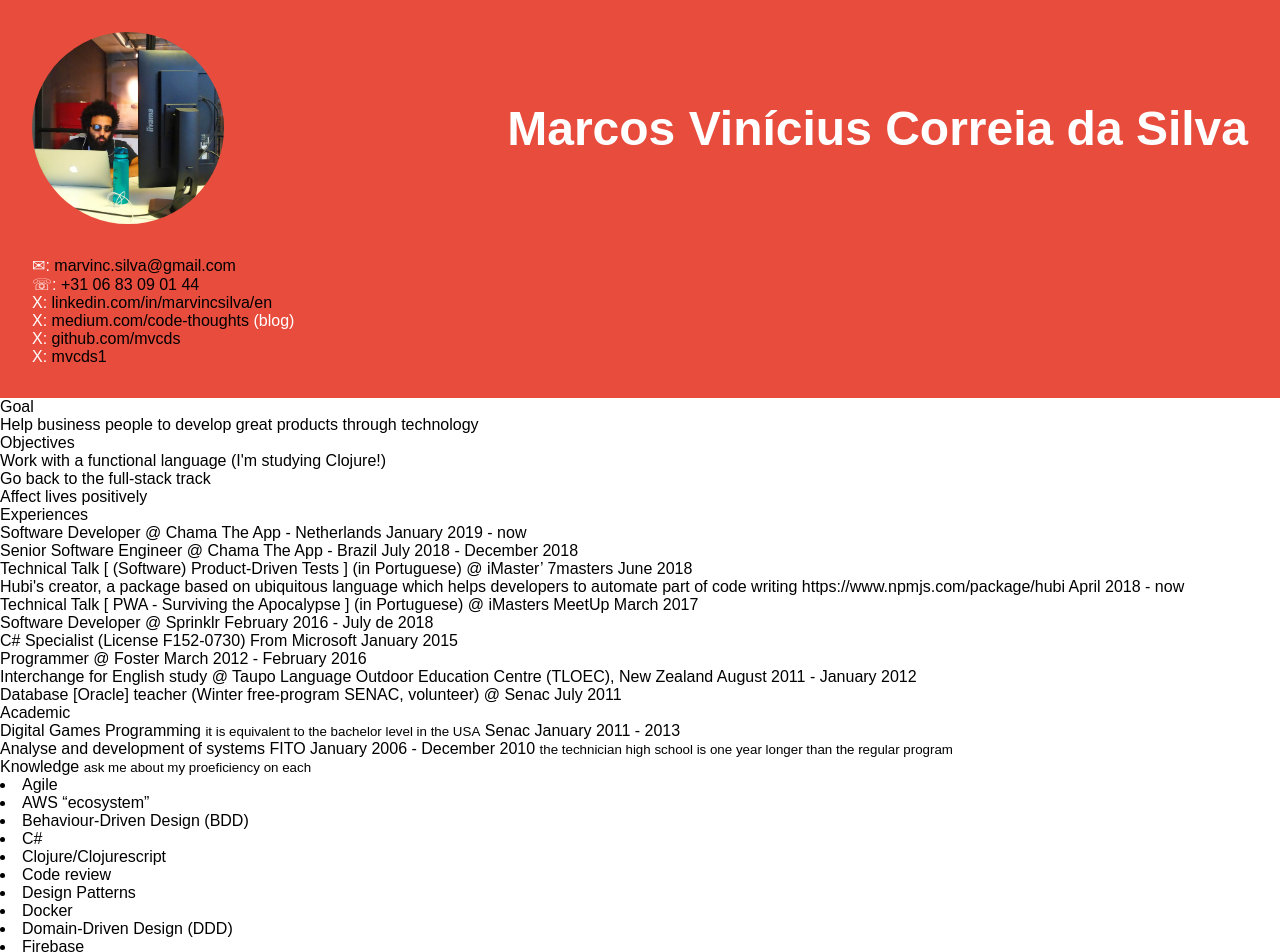
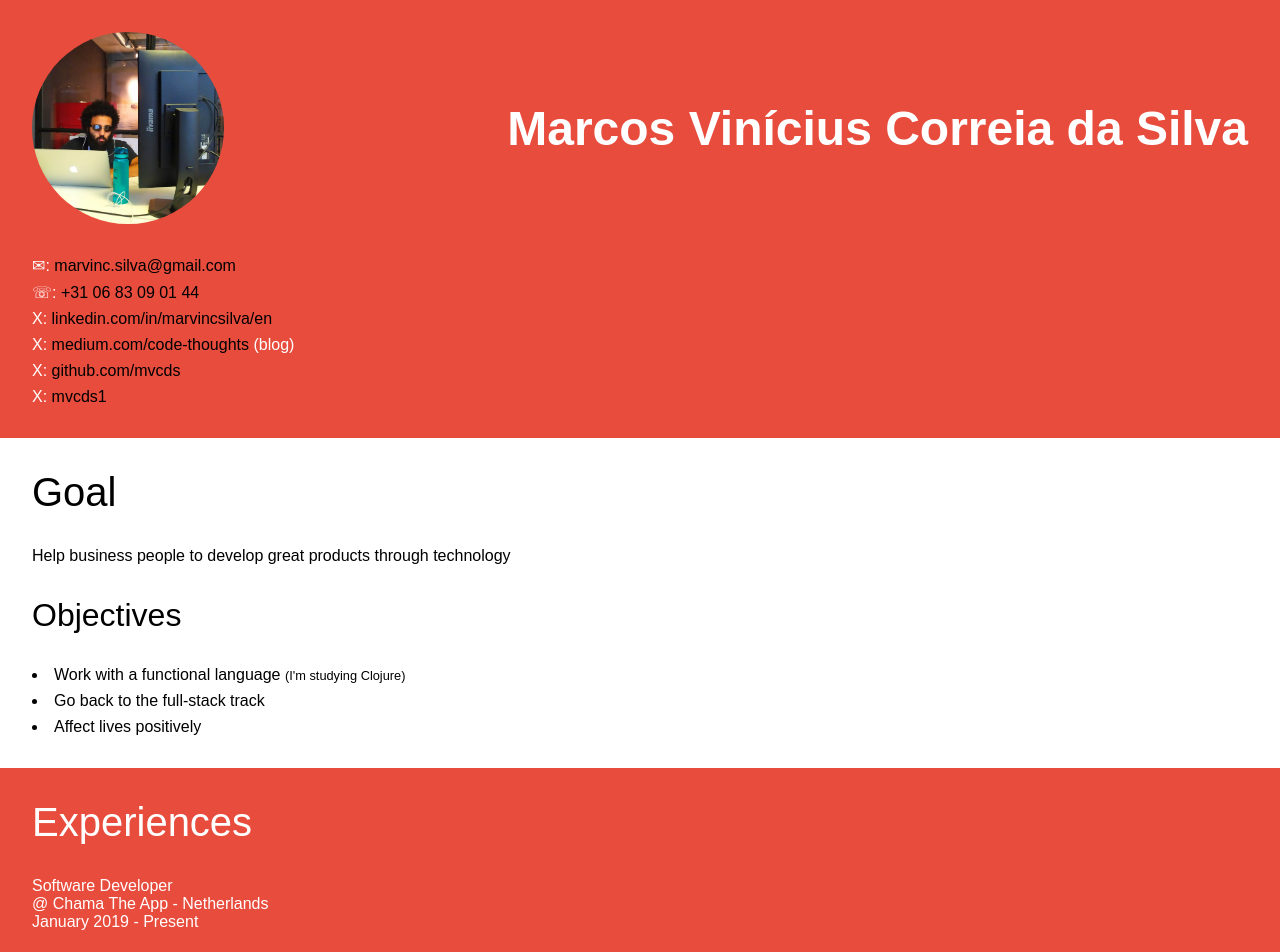
Before and after one commit to mvcds/mvcds.github.io, a plain HTML site: page index.html in a window 1280 px wide. Shown: the top 952 px of the page. Drawn offline with Linux system fonts and the light colour scheme.

Commit message:
improve spacing

```diff
--- a/assets/style/main.css
+++ b/assets/style/main.css
@@ -6,18 +6,35 @@ h1 {
   font-size: 3rem;
 }
 
+h2 {
+  font-size: 2.5rem;
+  margin-bottom: 2rem;
+}
+
+h3 {
+  font-size: 2rem;
+  margin: 2rem 0;
+}
+
 img {
   max-width: 100%;
 }
 
-.contact {
-  background-color: var(--main-color);
-  color: white;
+small {
+  font-size: .8rem;
+}
+
+li + li {
+  margin-top: 2rem;
+}
+
+.section {
   padding: 2rem;
 }
 
-.contact a, .not-a-link {
-  color: black;
+.section:nth-child(odd) {
+  background-color: var(--main-color);
+  color: white;
 }
 
 .profile {
@@ -37,7 +54,14 @@ img {
   border-radius: 100%;
 }
 
-.profile__picture--matrix {
-/*   object-fit: none;
-  object-position: 30% 55%; */
+.link {
+  color: black;
 }
+
+.list--explicit {
+  list-style: disc inside;
+}
+
+.list--short li + li {
+  margin-top: .5rem;
+}
--- a/index.html
+++ b/index.html
@@ -9,104 +9,103 @@
   </head>
   <body>
     <main>
-      <header class="contact">
+      <header class="section">
         <div class="profile">
           <h1 class="profile__name">Marcos Vinícius Correia da Silva</h1>
-          <img src="./assets/img/matrix.jpg" class="profile__picture profile__picture--matrix"/>
+          <img src="./assets/img/matrix.jpg" class="profile__picture profile__picture--matrix" alt="I'm wearing cool glasses while using two monitors. It honestly seems like a scene from matrix if you ask me" title="Hello, World"/>
         </div>
-        <ul>
-          <li>✉: <a href="mailto:marvinc.silva@gmail.com?subject=CV">marvinc.silva@gmail.com</a></li>
-          <li>☏: <a href="tel:+31 06 83 09 01 44">+31 06 83 09 01 44</a></li>
-          <li>X: <a href="https://www.linkedin.com/in/marvincsilva/en" target="_blank">linkedin.com/in/marvincsilva/en</a></li>
-          <li>X: <a href="https://medium.com/code-thoughts" target="_blank">medium.com/code-thoughts</a> (blog)</li>
-          <li>X: <a href="https://github.com/mvcds" target="_blank">github.com/mvcds</a> </li>
-          <li>X: <span class="not-a-link">mvcds1</span></li>
+        <ul class="list--short">
+          <li>✉: <a class="link" href="mailto:marvinc.silva@gmail.com?subject=CV">marvinc.silva@gmail.com</a></li>
+          <li>☏: <a class="link" href="tel:+31 06 83 09 01 44">+31 06 83 09 01 44</a></li>
+          <li>X: <a class="link" href="https://www.linkedin.com/in/marvincsilva/en" target="_blank">linkedin.com/in/marvincsilva/en</a></li>
+          <li>X: <a class="link" href="https://medium.com/code-thoughts" target="_blank">medium.com/code-thoughts</a> (blog)</li>
+          <li>X: <a class="link" href="https://github.com/mvcds" target="_blank">github.com/mvcds</a> </li>
+          <li>X: <span class="link">mvcds1</span></li>
         </ul>
       </header>
-      <section>
+      <section class="section">
         <h2>Goal</h2>
-        <span>Help business people to develop great products through technology</span>
+        <p>Help business people to develop great products through technology</p>
         <h3>Objectives</h3>
-        <ul>
-          <li>Work with a functional language (I'm studying Clojure!)</li>
+        <ul class="list--short list--explicit">
+          <li>Work with a functional language <small>(I'm studying Clojure)</small></li></li>
           <li>Go back to the full-stack track</li>
           <li>Affect lives positively</li>
         </ul>
       </section>
-      <section>
+      <section class="section">
         <h2>Experiences</h2>
         <ul>
           <li>
-            Software Developer
-            @ Chama The App - Netherlands
-            January 2019 - now
+            Software Developer<br/>
+            @ Chama The App - Netherlands<br/>
+            January 2019 - Present
           </li>
           <li>
-            Senior Software Engineer
-            @ Chama The App - Brazil
+            Senior Software Engineer<br/>
+            @ Chama The App - Brazil<br/>
             July 2018 - December 2018
           </li>
           <li>
-            Technical Talk [ (Software) Product-Driven Tests ] (in Portuguese)
-            @ iMaster’ 7masters
+            Technical Talk [ (Software) Product-Driven Tests ] <small>(in Portuguese)</small><br/>
+            @ iMaster’ 7masters<br/>
             June 2018
           </li>
           <li>
-            Hubi's creator, a package based on ubiquitous language which helps developers to automate part of code writing
-            https://www.npmjs.com/package/hubi
-            April 2018 - now
+            Crete Hubi's <small>a package based on ubiquitous language which helps developers to automate part of code writing</small><br/>
+            https://www.npmjs.com/package/hubi<br/>
+            April 2018 - Present
           </li>
           <li>
-            Technical Talk [ PWA - Surviving the Apocalypse ] (in Portuguese)
-            @ iMasters MeetUp
+            Technical Talk [ PWA - Surviving the Apocalypse ] <small>(in Portuguese)</small><br/>
+            @ iMasters MeetUp<br/>
             March 2017
           </li>
           <li>
-            Software Developer
-            @ Sprinklr
+            Software Developer<br/>
+            @ Sprinklr<br/>
             February 2016 - July de 2018
           </li>
           <li>
-            C# Specialist (License F152-0730)
-            From Microsoft
+            C# Specialist (License F152-0730)<br/>
+            From Microsoft<br/>
             January 2015
           </li>
           <li>
-            Programmer
-            @ Foster
+            Programmer<br/>
+            @ Foster<br/>
             March 2012 - February 2016
           </li>
           <li>
             Interchange for English study
-            @ Taupo Language Outdoor Education Centre (TLOEC), New Zealand
+            @ Taupo Language OutdoorEducation Centre (TLOEC), New Zealand <br/>
             August 2011 - January 2012
           </li>
           <li>
-            Database [Oracle] teacher (Winter free-program SENAC, volunteer)
-            @ Senac
+            Database [Oracle] teacher <smal>(Winter free-program SENAC, volunteer)</smal><br/>
+            @ Senac<br/>
             July 2011
           </li>
         </ul>
       </section>
-      <section>
+      <section class="section">
         <h2>Academic</h2>
         <ul>
           <li>
-            Digital Games Programming <small>it is equivalent to the bachelor level in the USA</small>
-            Senac
+            Digital Games Programming <small>it is equivalent to the bachelor level in the USA</small><br/>
+            @ Senac<br/>
             January 2011 - 2013
           </li>
           <li>
-            Analyse and development of systems
-            FITO
+            Analyse and development of systems<br/>
+            @ FITO<br/>
             January 2006 - December 2010 <small>the technician high school is one year longer than the regular program</small>
           </li>
         </ul>
       </section>
-      <section>
+      <section class="section">
         <h2>Knowledge <small>ask me about my proeficiency on each</small></h2>
-        <ul>
-        </ul>
+        <ul class="list--short list--explicit">
           <li>Agile</li>
           <li>AWS “ecosystem”</li>
           <li>Behaviour-Driven Design (BDD)</li>
@@ -143,6 +142,7 @@
           <li>The Twelve-Factor</li>
           <li>UML</li>
           <li>Unix-like systems</li>
+        </ul>
       </section>
     </main>
   </body>
```
